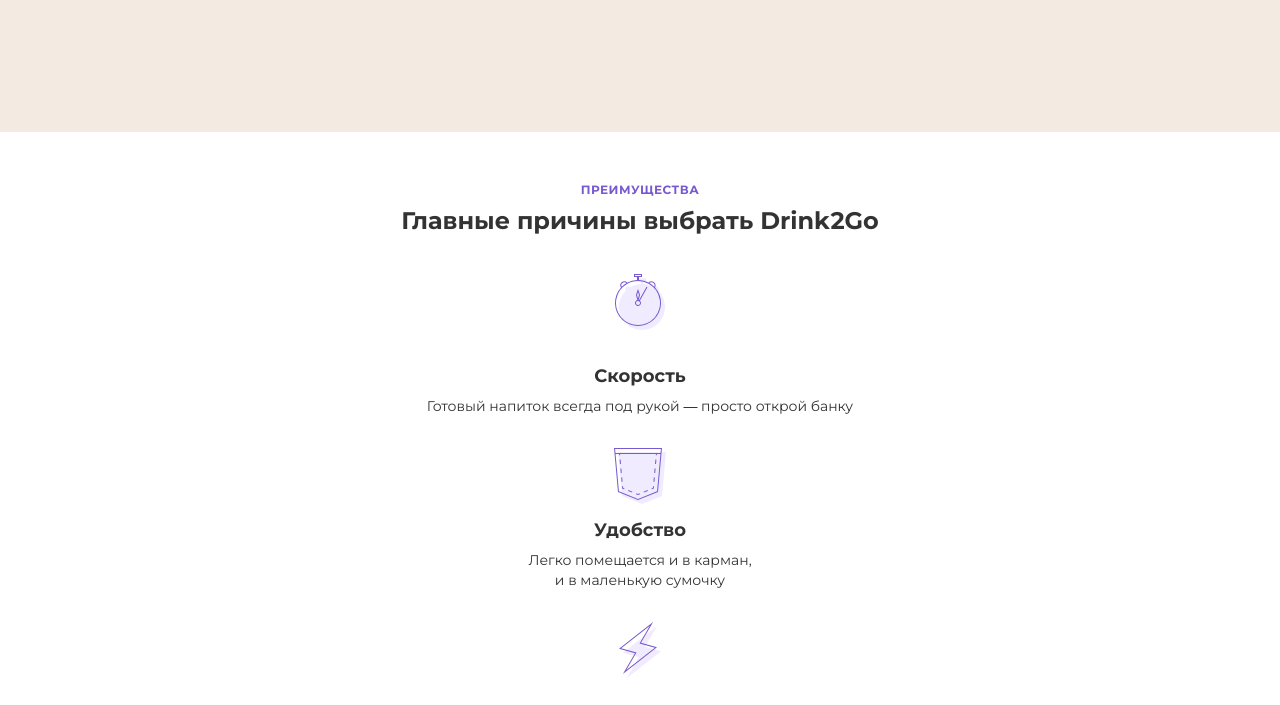
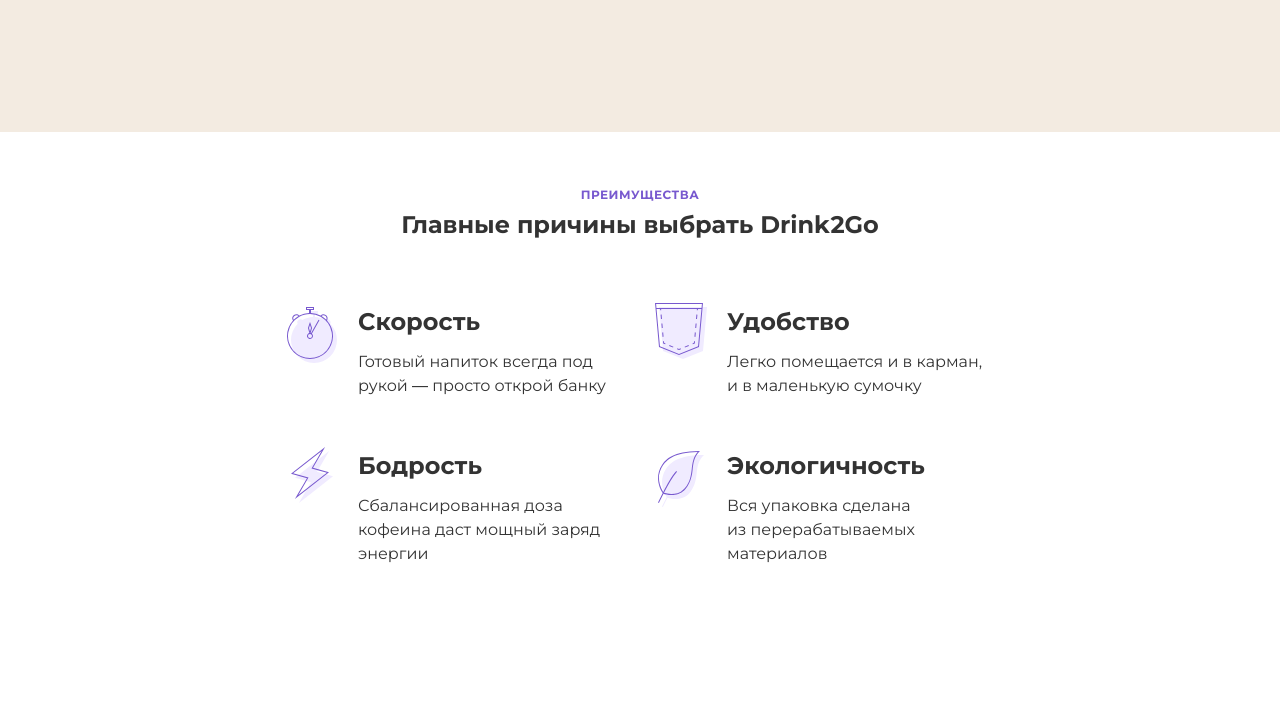
Before and after one commit to VladimirChukavin/frontend_developer_module_6, a website: page source/index.html in a window 1280 px wide. Shown: the part 780-1485 px from the top of the page. Drawn offline with nearby package versions, Linux system fonts and the light colour scheme; files that its build step writes are made by us from their sources.

Commit message:
Добавил стили для планшетного разрешения.

```diff
--- a/source/styles/blocks/features.scss
+++ b/source/styles/blocks/features.scss
@@ -3,14 +3,30 @@
   padding-bottom: 60px;
   text-align: center;
 
+  @media (min-width: $tablet-width) {
+    padding-top: 50px;
+    padding-bottom: 115px;
+  }
+
   &__heading {
     margin: 2px 0 0;
-  }
+
+    @media (min-width: $tablet-width) {
+      margin-top: 1px;
+    }
+ }
 
   &__list {
     padding: 0;
     margin: 35px 0 0;
     list-style: none;
+
+    @media (min-width: $tablet-width) {
+      display: flex;
+      flex-wrap: wrap;
+      justify-content: space-between;
+      margin-top: 57px;
+    }
   }
 
   &__item {
@@ -46,12 +62,59 @@
       font-weight: 700;
       font-size: 18px;
       line-height: 32px;
+
+      @media (min-width: $tablet-width) {
+        margin: 0 0 6px;
+        font-size: 24px;
+        line-height: 36px;
+      }
     }
 
     p {
       margin: 4px 0 -4px;
       font-size: 14px;
       line-height: 20px;
+
+      @media (min-width: $tablet-width) {
+        font-size: 16px;
+        line-height: 24px;
+      }
+    }
+
+    @media (min-width: $tablet-width) {
+      flex-direction: row;
+      flex-wrap: wrap;
+      width: 339px;
+      height: auto;
+      padding-left: 82px;
+      padding-top: 4px;
+      margin-bottom: 50px;
+      text-align: left;
+      background-position: 11px 7px;
+    }
+  }
+
+  &__item:nth-child(even) {
+    @media (min-width: $tablet-width) {
+      margin-right: 20px;
+    }
+  }
+
+  &__item:nth-child(2) {
+    @media (min-width: $tablet-width) {
+      background-position: 10px 3px;
+    }
+  }
+
+  &__item:nth-child(3) {
+    @media (min-width: $tablet-width) {
+      background-position: 15px 3px;
+    }
+  }
+
+  &__item:nth-child(4) {
+    @media (min-width: $tablet-width) {
+      background-position: 13px 7px;
     }
   }
 }
```
